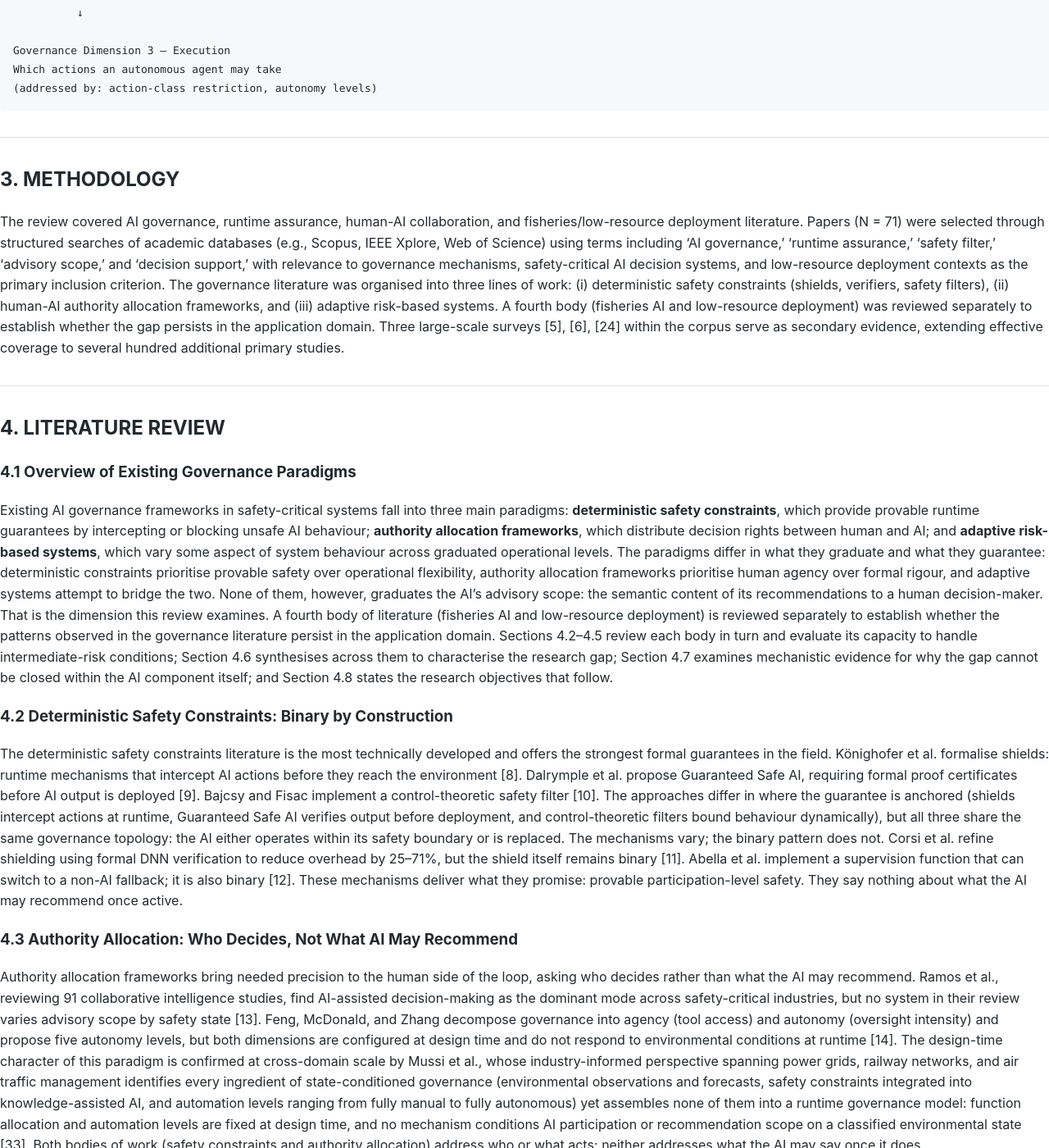
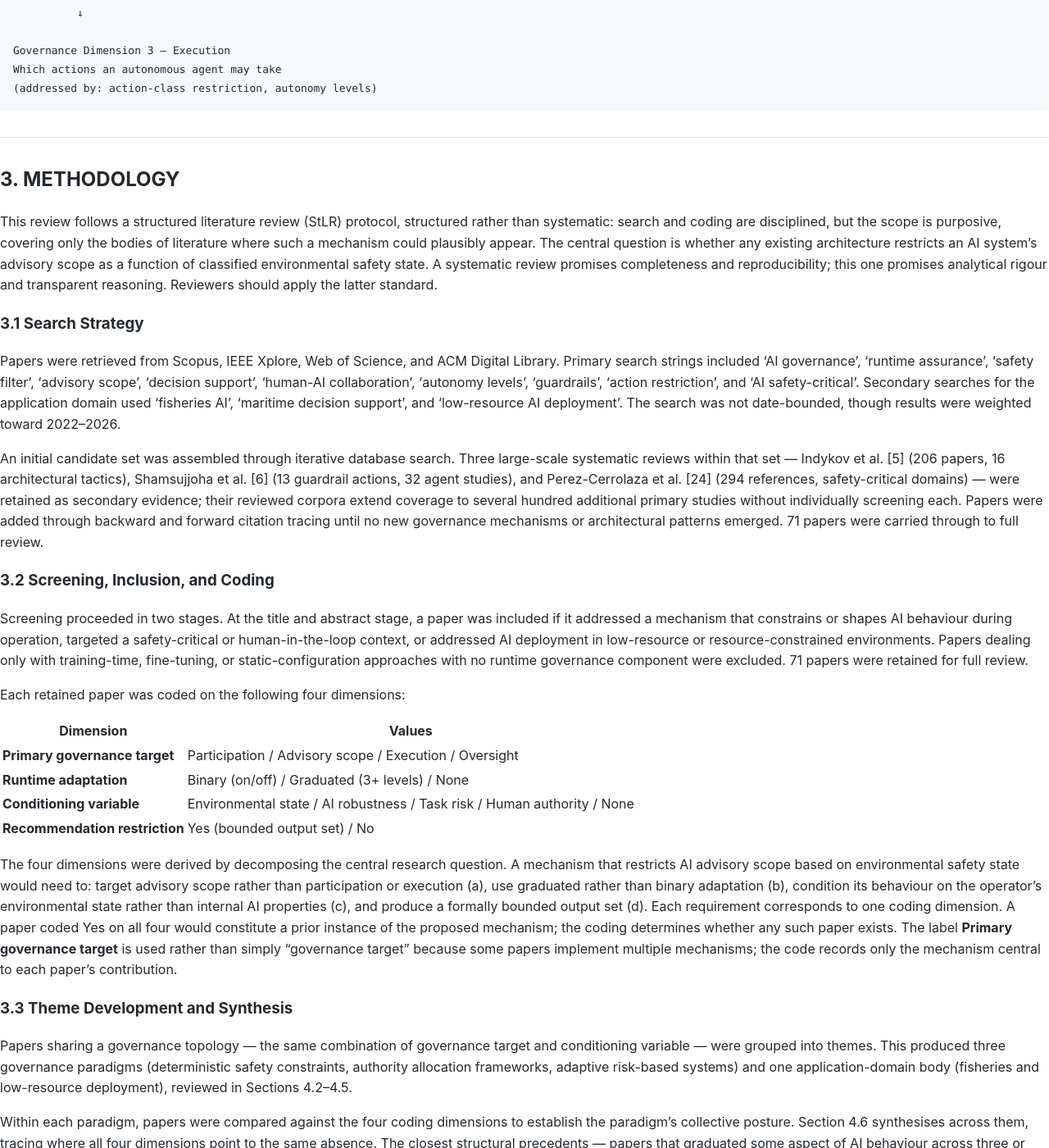
Before and after one commit to kandaiiskandar/research-plan, a Jekyll site: the page built from ipsci-2026-paper-v5.md, in a window 1280 px wide and 1400 px high, scrolled down 2379 px. Shown: the whole window at 82% size. Built offline with Jekyll 4.4.1, drawn with Linux system fonts in a browser that asks for light colours; our own code applies the rules of GitHub Pages for plain Markdown files; some of the changed text lies outside the part shown.

Commit message:
expand: Section 3 into three-subsection StLR methodology
Replace one-paragraph Section 3 with a proper 2-3 page structured
literature review methodology (3.1 Search Strategy, 3.2 Screening
Inclusion and Coding, 3.3 Theme Development and Synthesis). Introduces
the four coding dimensions with Primary governance target label,
clarifies StLR vs SLR distinction, and explains how the synthesis
produces the four paradigm groupings in Section 4.

Co-Authored-By: Claude Sonnet 4.6 <noreply@anthropic.com>

```diff
--- a/ipsci-2026-paper-v5.md
+++ b/ipsci-2026-paper-v5.md
@@ -57,7 +57,36 @@ Which actions an autonomous agent may take
 
 ## 3. METHODOLOGY
 
-The review covered AI governance, runtime assurance, human-AI collaboration, and fisheries/low-resource deployment literature. Papers (N = 71) were selected through structured searches of academic databases (e.g., Scopus, IEEE Xplore, Web of Science) using terms including 'AI governance,' 'runtime assurance,' 'safety filter,' 'advisory scope,' and 'decision support,' with relevance to governance mechanisms, safety-critical AI decision systems, and low-resource deployment contexts as the primary inclusion criterion. The governance literature was organised into three lines of work: (i) deterministic safety constraints (shields, verifiers, safety filters), (ii) human-AI authority allocation frameworks, and (iii) adaptive risk-based systems. A fourth body (fisheries AI and low-resource deployment) was reviewed separately to establish whether the gap persists in the application domain. Three large-scale surveys [5], [6], [24] within the corpus serve as secondary evidence, extending effective coverage to several hundred additional primary studies.
+This review follows a structured literature review (StLR) protocol, structured rather than systematic: search and coding are disciplined, but the scope is purposive, covering only the bodies of literature where such a mechanism could plausibly appear. The central question is whether any existing architecture restricts an AI system's advisory scope as a function of classified environmental safety state. A systematic review promises completeness and reproducibility; this one promises analytical rigour and transparent reasoning. Reviewers should apply the latter standard.
+
+### 3.1 Search Strategy
+
+Papers were retrieved from Scopus, IEEE Xplore, Web of Science, and ACM Digital Library. Primary search strings included 'AI governance', 'runtime assurance', 'safety filter', 'advisory scope', 'decision support', 'human-AI collaboration', 'autonomy levels', 'guardrails', 'action restriction', and 'AI safety-critical'. Secondary searches for the application domain used 'fisheries AI', 'maritime decision support', and 'low-resource AI deployment'. The search was not date-bounded, though results were weighted toward 2022–2026.
+
+An initial candidate set was assembled through iterative database search. Three large-scale systematic reviews within that set — Indykov et al. [5] (206 papers, 16 architectural tactics), Shamsujjoha et al. [6] (13 guardrail actions, 32 agent studies), and Perez-Cerrolaza et al. [24] (294 references, safety-critical domains) — were retained as secondary evidence; their reviewed corpora extend coverage to several hundred additional primary studies without individually screening each. Papers were added through backward and forward citation tracing until no new governance mechanisms or architectural patterns emerged. 71 papers were carried through to full review.
+
+### 3.2 Screening, Inclusion, and Coding
+
+Screening proceeded in two stages. At the title and abstract stage, a paper was included if it addressed a mechanism that constrains or shapes AI behaviour during operation, targeted a safety-critical or human-in-the-loop context, or addressed AI deployment in low-resource or resource-constrained environments. Papers dealing only with training-time, fine-tuning, or static-configuration approaches with no runtime governance component were excluded. 71 papers were retained for full review.
+
+Each retained paper was coded on the following four dimensions:
+
+| Dimension | Values |
+|---|---|
+| **Primary governance target** | Participation / Advisory scope / Execution / Oversight |
+| **Runtime adaptation** | Binary (on/off) / Graduated (3+ levels) / None |
+| **Conditioning variable** | Environmental state / AI robustness / Task risk / Human authority / None |
+| **Recommendation restriction** | Yes (bounded output set) / No |
+
+The four dimensions were derived by decomposing the central research question. A mechanism that restricts AI advisory scope based on environmental safety state would need to: target advisory scope rather than participation or execution (a), use graduated rather than binary adaptation (b), condition its behaviour on the operator's environmental state rather than internal AI properties (c), and produce a formally bounded output set (d). Each requirement corresponds to one coding dimension. A paper coded Yes on all four would constitute a prior instance of the proposed mechanism; the coding determines whether any such paper exists. The label **Primary governance target** is used rather than simply "governance target" because some papers implement multiple mechanisms; the code records only the mechanism central to each paper's contribution.
+
+### 3.3 Theme Development and Synthesis
+
+Papers sharing a governance topology — the same combination of governance target and conditioning variable — were grouped into themes. This produced three governance paradigms (deterministic safety constraints, authority allocation frameworks, adaptive risk-based systems) and one application-domain body (fisheries and low-resource deployment), reviewed in Sections 4.2–4.5.
+
+Within each paradigm, papers were compared against the four coding dimensions to establish the paradigm's collective posture. Section 4.6 synthesises across them, tracing where all four dimensions point to the same absence. The closest structural precedents — papers that graduated some aspect of AI behaviour across three or more levels — were examined in greater detail to establish why they still did not satisfy dimension (d).
+
+The evidence in Section 4.7 is drawn from a separate, non-governance literature (LLM systems and cognition research) and was not subject to the same screening. It addresses a specific question: whether the governance gap could be closed within the AI component itself, rather than through external governance mechanisms.
 
 ---
 
```
